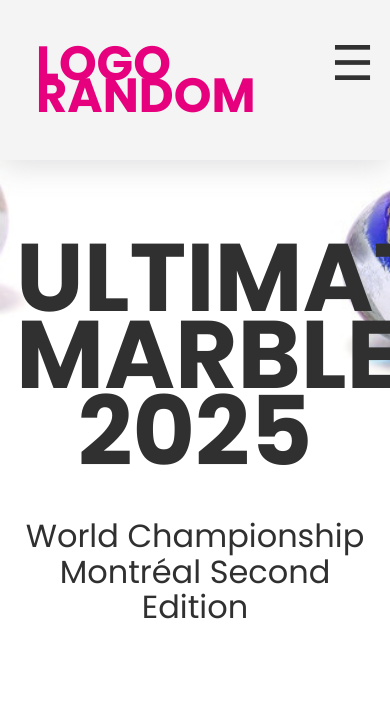
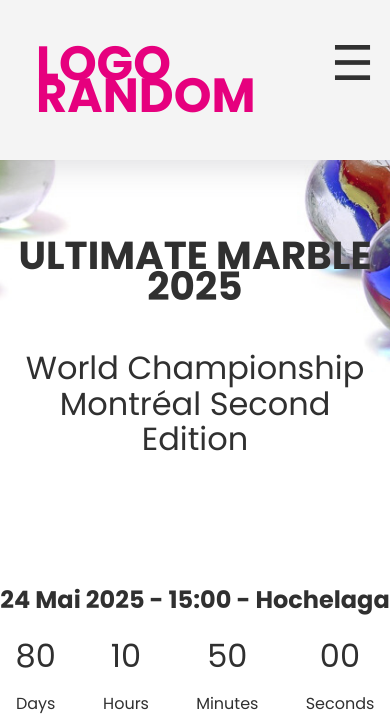
Before and after one commit to ultranawak/ultimate-marble, a PHP site: page / in a window 390 px wide; the page is wider, and only the part inside the window is pictured. Shown: the top 714 px of that part. Run offline with PHP 8.4, Linux system fonts and the light colour scheme.

Commit message:
Add files via upload

```diff
--- a/style.css
+++ b/style.css
@@ -74,7 +74,7 @@ header {
 }
 
 .text h1 {
-    font-size: 6rem;
+    font-size: clamp(1.8rem, 10vw, 6rem);
     font-weight: 700;
     line-height: 0.8em;
     text-transform: uppercase;
```
